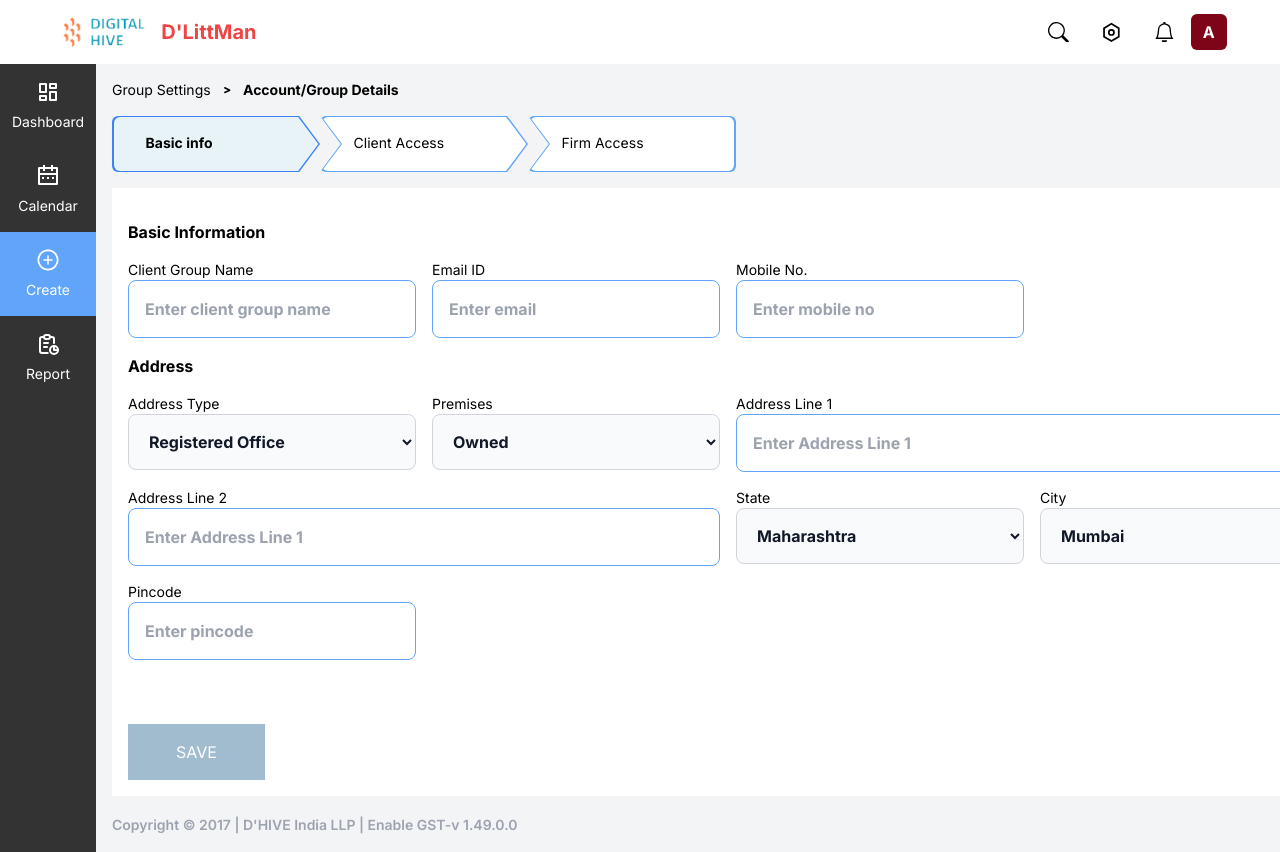
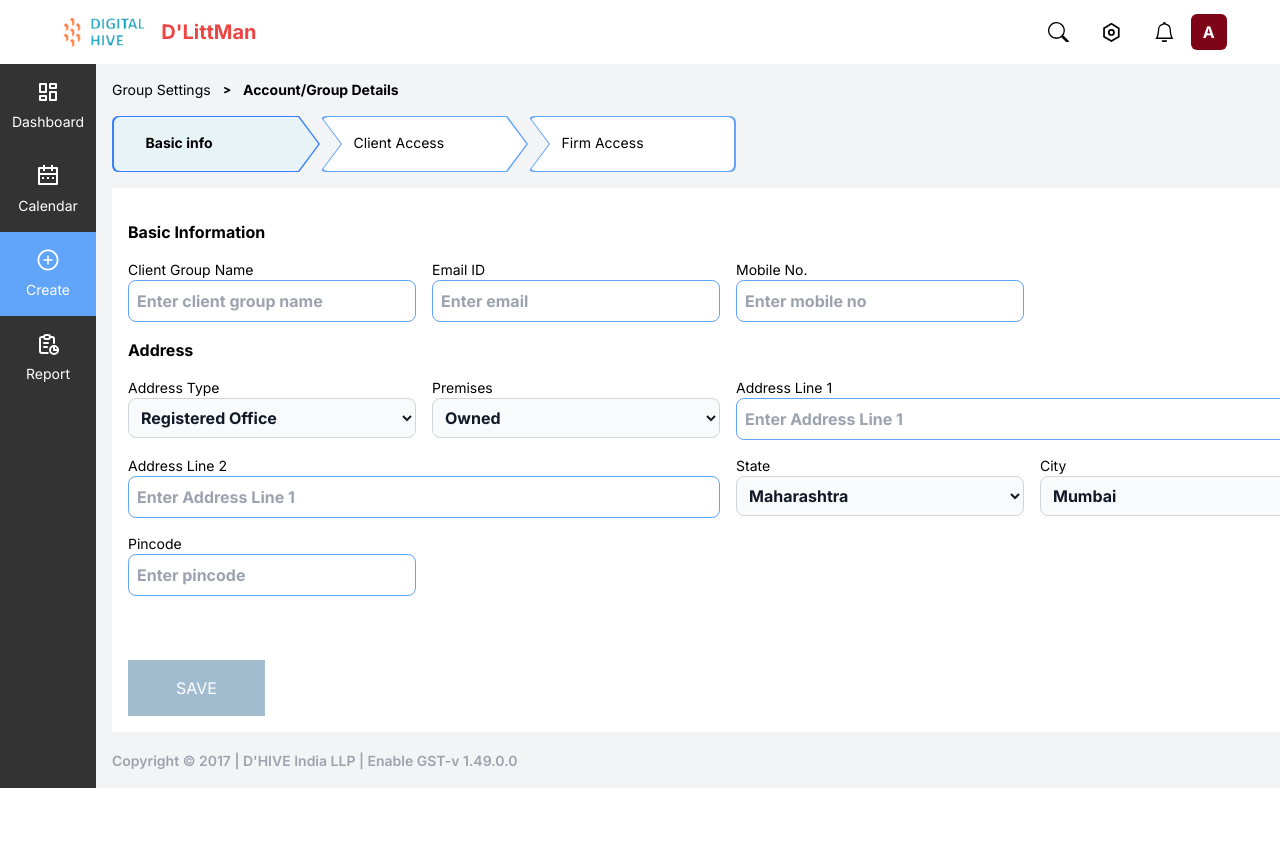
Before and after one commit to formalrajdeo/rk_crm, a Next.js app: page / in a window 1280 px wide. Shown: the top 852 px of the page. After the commit the page ends 800 px from the top, so only its background shows below. Built offline with nearby package versions, Linux system fonts and the light colour scheme.

Commit message:
Validation added

```diff
--- a/components/GetSectionBySidebar.tsx
+++ b/components/GetSectionBySidebar.tsx
@@ -7,10 +7,11 @@ type getSectionBySidebarPropsType = {
     sidebar: string,
     section: number,
     setSection: any,
+    notify: any
 }
 
 const GetSectionBySidebar = (getSectionBySidebarProps: getSectionBySidebarPropsType) => {
-    const { sidebar, section, setSection } = getSectionBySidebarProps
+    const { sidebar, section, setSection, notify } = getSectionBySidebarProps
     if (sidebar === "create") {
         return (
             <>
@@ -22,6 +23,8 @@ const GetSectionBySidebar = (getSectionBySidebarProps: getSectionBySidebarPropsT
                     SECTION_DATA={CONSTANTS.GROUP_SETTINGS[section].SECTION}
                     section={section}
                     setSection={setSection}
+                    initialState={CONSTANTS.GROUP_SETTINGS[section].INITIAL_STATE}
+                    notify={notify}
                 />
             </>
         )
--- a/components/ui/Input.tsx
+++ b/components/ui/Input.tsx
@@ -4,7 +4,9 @@ type inputPropsType = {
     type: string,
     id: string,
     placeholder: string,
-    required: boolean
+    required: boolean,
+    state: any,
+    handleChange: any
 }
 
 const InputText = (inputProps: inputPropsType) => {
@@ -13,15 +15,20 @@ const InputText = (inputProps: inputPropsType) => {
         id,
         placeholder,
         required,
+        state,
+        handleChange
     } = inputProps;
 
     return (
         <input
             type={type}
             id={id}
-            className="border border-blue-400 rounded-lg text-base font-bold p-4"
+            className="border border-blue-400 rounded-lg text-base font-bold p-2"
             placeholder={placeholder}
             required={required}
+            name={id}
+            value={state[id]}
+            onChange={(e) => handleChange(e)}
         />
     )
 }
--- a/components/ui/Select.tsx
+++ b/components/ui/Select.tsx
@@ -5,7 +5,9 @@ type selectPropsType = {
     id: string,
     placeholder: string,
     required: boolean,
-    options: Array<{ option: string, value: string }>
+    options: Array<{ option: string, value: string }>,
+    handleChange: any,
+    state: any
 }
 
 const Select = (selectProps: selectPropsType) => {
@@ -14,13 +16,19 @@ const Select = (selectProps: selectPropsType) => {
         id,
         placeholder,
         required,
-        options
+        options,
+        handleChange,
+        state
     } = selectProps;
     return (
         <select
-            id="countries"
+            id={id}
             className="bg-gray-50 border border-gray-300 text-gray-900 rounded-lg
-            focus:ring-blue-500 focus:border-blue-500 text-base font-bold p-4 w-72">
+            focus:ring-blue-500 focus:border-blue-500 text-base font-bold p-2 w-72"
+            name={id}
+            onChange={(e) => handleChange(e)}
+            defaultValue={state[id]}
+        >
             {options.map((option, idx) => {
                 return (
                     <option key={idx} value={option.value}>{option.option}</option>
--- a/constants/index.ts
+++ b/constants/index.ts
@@ -4,6 +4,18 @@ export const CONSTANTS = {
     GROUP_SETTINGS: [
         {
             SECTION_NAME: "basic-information",
+            INITIAL_STATE: {
+                client_group_name: '',
+                email_id: '',
+                mobile_no: '',
+                address_type: '',
+                premises: '',
+                address_line_1: '',
+                address_line_2: '',
+                state: '',
+                city: '',
+                pincode: '',
+            },
             SECTION: [
                 {
                     headline: "Basic Information",
@@ -155,45 +167,55 @@ export const CONSTANTS = {
         },
         {
             SECTION_NAME: "client-access",
+            INITIAL_STATE: {
+                client_admin_1_first_name: "",
+                client_admin_1_last_name: "",
+                client_admin_1_email_id: "",
+                client_admin_1_mobile_no: "",
+                client_admin_2_first_name: "",
+                client_admin_2_last_name: "",
+                client_admin_2_email_id: "",
+                client_admin_2_mobile_no: "",
+            },
             SECTION: [
                 {
                     headline: "Client Admin #1:",
                     content: [
                         {
-                            htmlFor: "first_name",
+                            htmlFor: "client_admin_1_first_name",
                             label: "First Name",
                             type: "text",
-                            id: "first_name",
+                            id: "client_admin_1_first_name",
                             placeholder: "Enter first name",
                             required: true,
                             style: {},
                             options: []
                         },
                         {
-                            htmlFor: "last_name",
+                            htmlFor: "client_admin_1_last_name",
                             label: "Last Name",
                             type: "text",
-                            id: "last_name",
+                            id: "client_admin_1_last_name",
                             placeholder: "Enter last name",
                             required: true,
                             style: {},
                             options: []
                         },
                         {
-                            htmlFor: "email_id",
+                            htmlFor: "client_admin_1_email_id",
                             label: "Email ID",
                             type: "email",
-                            id: "email_id",
+                            id: "client_admin_1_email_id",
                             placeholder: "Enter email",
                             required: true,
                             style: {},
                             options: []
                         },
                         {
-                            htmlFor: "mobile_no",
+                            htmlFor: "client_admin_1_mobile_no",
                             label: "Mobile No.",
                             type: "text",
-                            id: "mobile_no",
+                            id: "client_admin_1_mobile_no",
                             placeholder: "Enter mobile no",
                             required: true,
                             style: {},
@@ -205,40 +227,40 @@ export const CONSTANTS = {
                     headline: "Client Admin #2:",
                     content: [
                         {
-                            htmlFor: "first_name",
+                            htmlFor: "client_admin_2_first_name",
                             label: "First Name",
                             type: "text",
-                            id: "first_name",
+                            id: "client_admin_2_first_name",
                             placeholder: "Enter first name",
                             required: true,
                             style: {},
                             options: []
                         },
                         {
-                            htmlFor: "last_name",
+                            htmlFor: "client_admin_2_last_name",
                             label: "Last Name",
                             type: "text",
-                            id: "last_name",
+                            id: "client_admin_2_last_name",
                             placeholder: "Enter last name",
                             required: true,
                             style: {},
                             options: []
                         },
                         {
-                            htmlFor: "email_id",
+                            htmlFor: "client_admin_2_email_id",
                             label: "Email ID",
                             type: "email",
-                            id: "email_id",
+                            id: "client_admin_2_email_id",
                             placeholder: "Enter email",
                             required: true,
                             style: {},
                             options: []
                         },
                         {
-                            htmlFor: "mobile_no",
+                            htmlFor: "client_admin_2_mobile_no",
                             label: "Mobile No.",
                             type: "text",
-                            id: "mobile_no",
+                            id: "client_admin_2_mobile_no",
                             placeholder: "Enter mobile no",
                             required: true,
                             style: {},
@@ -250,45 +272,55 @@ export const CONSTANTS = {
         },
         {
             SECTION_NAME: "firm-access",
+            INITIAL_STATE: {
+                firm_admin_1_first_name: "",
+                firm_admin_1_last_name: "",
+                firm_admin_1_email_id: "",
+                firm_admin_1_mobile_no: "",
+                firm_admin_2_first_name: "",
+                firm_admin_2_last_name: "",
+                firm_admin_2_email_id: "",
+                firm_admin_2_mobile_no: "",
+            },
             SECTION: [
                 {
                     headline: "Firm Admin #1:",
                     content: [
                         {
-                            htmlFor: "first_name",
+                            htmlFor: "firm_admin_1_email_id",
+                            label: "Email ID",
+                            type: "email",
+                            id: "firm_admin_1_email_id",
+                            placeholder: "Enter email",
+                            required: true,
+                            style: {},
+                            options: []
+                        },
+                        {
+                            htmlFor: "firm_admin_1_first_name",
                             label: "First Name",
                             type: "text",
-                            id: "first_name",
+                            id: "firm_admin_1_first_name",
                             placeholder: "Enter first name",
                             required: true,
                             style: {},
                             options: []
                         },
                         {
-                            htmlFor: "last_name",
+                            htmlFor: "firm_admin_1_last_name",
                             label: "Last Name",
                             type: "text",
-                            id: "last_name",
+                            id: "firm_admin_1_last_name",
                             placeholder: "Enter last name",
                             required: true,
                             style: {},
                             options: []
                         },
                         {
-                            htmlFor: "email_id",
-                            label: "Email ID",
-                            type: "email",
-                            id: "email_id",
-                            placeholder: "Enter email",
-                            required: true,
-                            style: {},
-                            options: []
-                        },
-                        {
-                            htmlFor: "mobile_no",
+                            htmlFor: "firm_admin_1_mobile_no",
                             label: "Mobile No.",
                             type: "text",
-                            id: "mobile_no",
+                            id: "firm_admin_1_mobile_no",
                             placeholder: "Enter mobile no",
                             required: true,
                             style: {},
@@ -300,40 +332,40 @@ export const CONSTANTS = {
                     headline: "Firm Admin #2:",
                     content: [
                         {
-                            htmlFor: "first_name",
+                            htmlFor: "firm_admin_2_email_id",
+                            label: "Email ID",
+                            type: "email",
+                            id: "firm_admin_2_email_id",
+                            placeholder: "Enter email",
+                            required: true,
+                            style: {},
+                            options: []
+                        },
+                        {
+                            htmlFor: "firm_admin_2_first_name",
                             label: "First Name",
                             type: "text",
-                            id: "first_name",
+                            id: "firm_admin_2_first_name",
                             placeholder: "Enter first name",
                             required: true,
                             style: {},
                             options: []
                         },
                         {
-                            htmlFor: "last_name",
+                            htmlFor: "firm_admin_2_last_name",
                             label: "Last Name",
                             type: "text",
-                            id: "last_name",
+                            id: "firm_admin_2_last_name",
                             placeholder: "Enter last name",
                             required: true,
                             style: {},
                             options: []
                         },
                         {
-                            htmlFor: "email_id",
-                            label: "Email ID",
-                            type: "email",
-                            id: "email_id",
-                            placeholder: "Enter email",
-                            required: true,
-                            style: {},
-                            options: []
-                        },
-                        {
-                            htmlFor: "mobile_no",
+                            htmlFor: "firm_admin_2_mobile_no",
                             label: "Mobile No.",
                             type: "text",
-                            id: "mobile_no",
+                            id: "firm_admin_2_mobile_no",
                             placeholder: "Enter mobile no",
                             required: true,
                             style: {},
--- a/containers/Content.tsx
+++ b/containers/Content.tsx
@@ -4,7 +4,7 @@ import CreateDynamicElement from './CreateDynamicElement'
 import styles from "./page.module.css";
 
 const Content = (contentProps: contentPropsType) => {
-    const { content } = contentProps;
+    const { content, state, handleChange } = contentProps;
     return (
         <div
             className={styles.container}>
@@ -24,6 +24,8 @@ const Content = (contentProps: contentPropsType) => {
                             placeholder={data.placeholder}
                             required={data.required}
                             options={data.options}
+                            state={state}
+                            handleChange={handleChange}
                         />
                     </div>
                 )
--- a/containers/CreateDynamicElement.tsx
+++ b/containers/CreateDynamicElement.tsx
@@ -9,6 +9,8 @@ const checkHtmlType = (dynamicProps: dynamicPropsType) => {
         placeholder,
         required,
         options,
+        state,
+        handleChange
     } = dynamicProps;
 
     if (CONSTANTS.HTML_INPUT_ELEMENTS.includes(type)) {
@@ -18,6 +20,8 @@ const checkHtmlType = (dynamicProps: dynamicPropsType) => {
                 id={id}
                 placeholder={placeholder}
                 required={required}
+                state={state}
+                handleChange={handleChange}
             />
         )
     }
@@ -30,6 +34,8 @@ const checkHtmlType = (dynamicProps: dynamicPropsType) => {
                 placeholder={placeholder}
                 required={required}
                 options={options}
+                state={state}
+                handleChange={handleChange}
             />
         )
     }
--- a/containers/Section.tsx
+++ b/containers/Section.tsx
@@ -1,20 +1,52 @@
-import React from 'react'
+import React, { useReducer, useState } from 'react'
 import Headline from './Headline'
 import Content from './Content'
 import { Button } from '@/components/ui'
 
+// Reducer function
+const formReducer = (state: any, action: any) => {
+    switch (action.type) {
+        case 'CHANGE':
+            return {
+                ...state,
+                [action.field]: action.value
+            };
+        case 'RESET':
+            return action.initialState;
+        default:
+            return state;
+    }
+}
+
 const Section = (sectionProps: sectionPropsType) => {
-    const { SECTION_DATA, SECTION_NAME, section, setSection } = sectionProps;
+    const { SECTION_DATA, SECTION_NAME, section, setSection, initialState, notify } = sectionProps;
 
-    const onSubmit = (d: any) => {
-        alert(JSON.stringify(d))
-        setSection(section + 1)
+
+    const [state, dispatch] = useReducer(formReducer, initialState);
+
+    const handleChange = (e: any) => {
+        const { name, value } = e.target;
+        dispatch({ type: 'CHANGE', field: name, value });
+    };
+
+    const onSubmit = (e: any) => {
+        e.preventDefault()
+        console.log('state.client_group_name.length >> ',state.client_group_name.length)
+        if (state.client_group_name.length < 6) {
+            notify()
+        } else {
+            alert(JSON.stringify(state))
+            setSection(section + 1)
+        }
     }
+
+    // TODO : AXIOS CALL - For each page
+    console.log('state >> ', state)
 
     return (
         <section id={SECTION_NAME} className='bg-white'>
             <div className="w-full p-4">
-                <form className="" onSubmit={onSubmit}>
+                <form className="" onSubmit={(e) => onSubmit(e)}>
                     {SECTION_DATA.map((basic_info_input, idx) => {
                         return (
                             <div key={idx} className="">
@@ -23,6 +55,8 @@ const Section = (sectionProps: sectionPropsType) => {
                                 />
                                 <Content
                                     content={basic_info_input.content}
+                                    state={state}
+                                    handleChange={handleChange}
                                 />
                             </div>
                         )
--- a/package.json
+++ b/package.json
@@ -20,6 +20,7 @@
     "react": "18.2.0",
     "react-dom": "18.2.0",
     "react-icons": "^4.9.0",
+    "react-toastify": "^9.1.3",
     "tailwindcss": "3.3.2",
     "typescript": "5.1.3"
   }
```
Also changed, not shown: app/page.tsx (+19 -3 lines), containers/types/index.ts (+9 -3 lines), assets/images/modal-bg.png (added), 1 other file (tests, documents, lock files or other folders).
